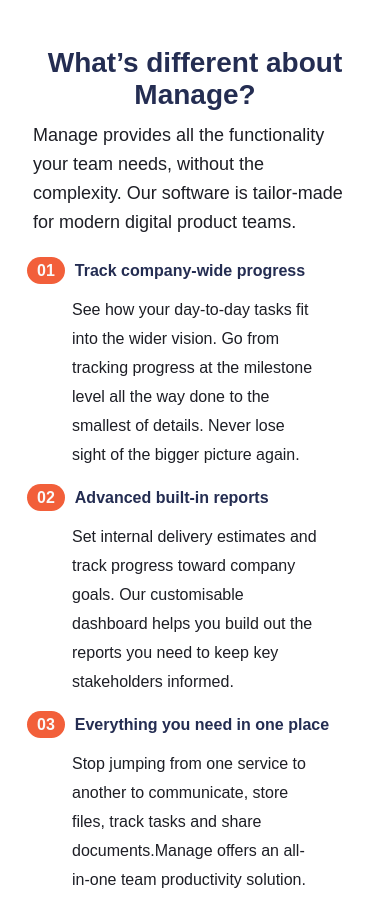
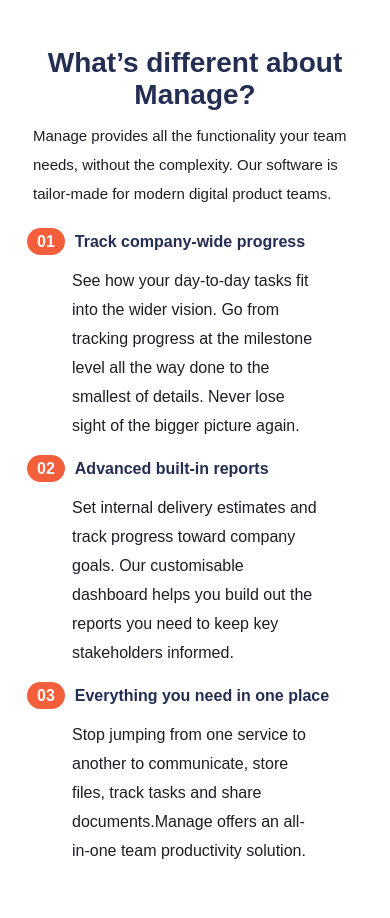
Before and after one commit to Jhimmyofficial/manage-landing-page, a plain HTML site: page index.html in a window 390 px wide. Shown: the part 800-1718 px from the top of the page. Drawn offline with nearby package versions, Linux system fonts and the light colour scheme; a web font is replaced by a local one.

Commit message:
Update style.css

```diff
--- a/style.css
+++ b/style.css
@@ -1,22 +1,3 @@
-/*
-
-## Colors
-
-### Primary
-
-Bright Red: hsl(12, 88%, 59%)
-Dark Blue: hsl(228, 39%, 23%)
-
-### Neutral
-
-Dark Grayish Blue: hsl(227, 12%, 61%)
-Very Dark Blue: hsl(233, 12%, 13%)
-Very Pale Red: hsl(13, 100%, 96%)
-Vary Light Gray: hsl(0, 0%, 98%)
-
-
-*/
-
 @import url("https://fonts.googleapis.com/css2?family=Be+Vietnam:wght@400;500;700&display=swap");
 
 html {
@@ -469,35 +450,7 @@
   opacity: 1;
   transform: scale(1);
 }
-/* .tc-pagination {
-  float: left;
-  margin-top: 10px;
-  width: 100% !important;
-}
-.tc-pagination_wrap {
-  position: absolute;
-  bottom: -40px;
-  left: 0;
-  width: 100%;
-}
-.tc-pagination2 {
-  float: none;
-  display: inline-block;
-  padding: 14px 0;
-  background: #fff;
-  border-radius: 30px;
-  min-width: 250px;
-  border-bottom: 0;
-}
-.tc-pagination .swiper-pagination-bullet,
-.tc-pagination2.swiper-pagination-bullet {
-  opacity: 1;
-  background: #384f95;
-  margin: 0 2px;
-  width: 10px;
-  height: 10px;
-  transition: all 300ms ease-in-out;
-} */
+
 
 /* */
 
@@ -594,7 +547,6 @@
   padding: 10px 0;
 }
 .attribution a {
-  /* color: hsl(228, 45%, 44%); */
   color: hsl(0, 0%, 98%);
   text-decoration: none;
 }
@@ -692,7 +644,7 @@
 
   .about-us__paragraph {
     margin: 10px 0;
-    font-size: 18px;
+    font-size: 15px;
     text-align: left;
     padding: 0 11px;
   }
```
